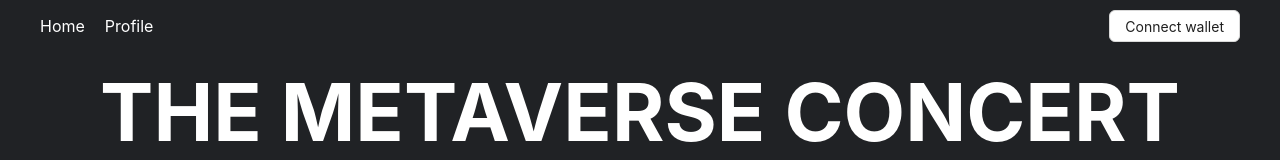
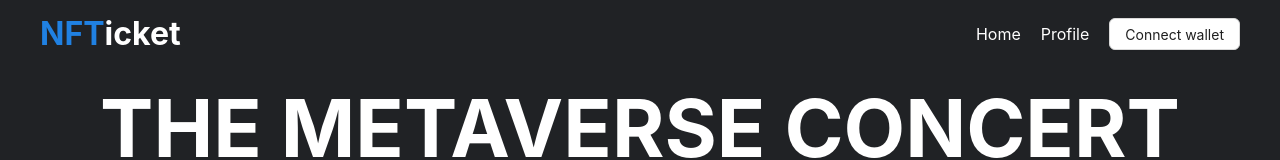
Before and after one commit to baothanh20091998/nft-concert-ticketing, a React (Create React App) app: page / in a window 1280 px wide. Shown: the top 160 px of the page. Built offline with nearby package versions, Linux system fonts and the light colour scheme.

Commit message:
update: update ui home page

```diff
--- a/src/components/ButtonCustom/style.module.scss
+++ b/src/components/ButtonCustom/style.module.scss
@@ -2,7 +2,7 @@
     cursor: pointer;
     border: 0;
     background: var(--clr-primary);
-    border-radius: 100vw;
+    border-radius: 12px;
     color: var(--clr-light);
     font-weight: bold;
     padding: 8px 24px;
--- a/src/components/Card/style.module.scss
+++ b/src/components/Card/style.module.scss
@@ -86,6 +86,7 @@
             flex-flow: column;
             gap: 24px;
             transform: translateY(35%);
+            pointer-events: none;
 
             .ticket-info {
                 width: 100%;
@@ -138,10 +139,9 @@
 
             .back {
                 opacity: 1;
-                box-shadow: rgb(0 0 0 / 8%) 0px 4px 16px;
                 transform: translateY(0);
-                transition: transform 250ms ease, opacity 150ms linear,
-                    box-shadow 250ms ease-in-out 0s;
+                transition: transform 250ms ease, opacity 150ms linear;
+                pointer-events: visible;
 
                 .tickets {
                     width: 100%;
@@ -162,7 +162,9 @@
             }
 
             .background {
-                transition: var(--transition), opacity 100ms linear;
+                box-shadow: rgb(0 0 0 / 8%) 0px 4px 16px;
+                transition: var(--transition), opacity 100ms linear,
+                    box-shadow 250ms ease-in-out 0s;
                 opacity: 1;
                 transform: scale(1.35, 1.3) translateY(5%);
             }
--- a/src/components/Header/index.js
+++ b/src/components/Header/index.js
@@ -9,11 +9,18 @@ const cx = classNames.bind(styles);
 function Header() {
     return (
         <header className={cx("wrapper")}>
-            <div className={cx("navigation")}>
-                <Link to="/">Home</Link>
-                <Link to="/profile">Profile</Link>
+            <h1 className={cx("logo")}>
+                <Link to="/">
+                    <span>NFT</span>icket
+                </Link>
+            </h1>
+            <div className={cx("action")}>
+                <div className={cx("navigation")}>
+                    <Link to="/">Home</Link>
+                    <Link to="/profile">Profile</Link>
+                </div>
+                <Button>Connect wallet</Button>
             </div>
-            <Button>Connect wallet</Button>
         </header>
     );
 }
--- a/src/components/Header/style.module.scss
+++ b/src/components/Header/style.module.scss
@@ -5,6 +5,21 @@
     width: 100%;
     padding: 10px 40px;
 
+    .logo {
+        font-size: 32px;
+        font-weight: bold;
+
+        span {
+            color: var(--clr-primary);
+        }
+    }
+
+    .action {
+        display: flex;
+        align-items: baseline;
+        gap: 20px;
+    }
+
     .navigation {
         display: flex;
         gap: 20px;
```
